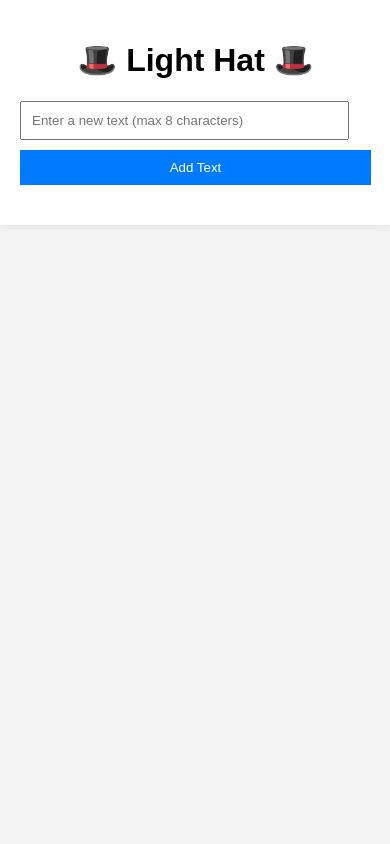
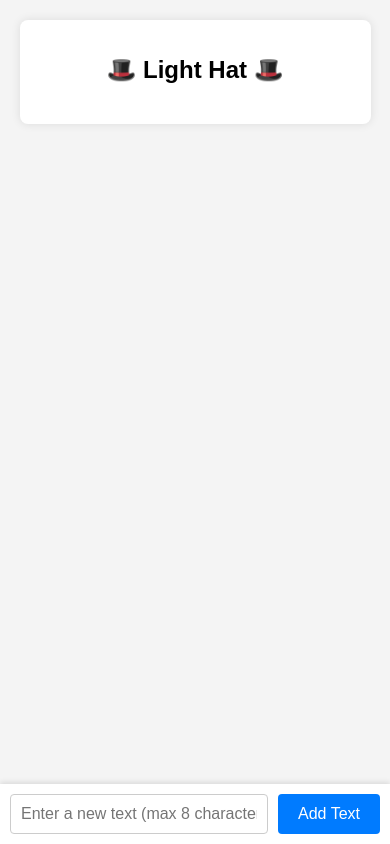
Before and after one commit to solen0id/light-hat-app, a Django app: page / in a window 390 px wide. Run offline with Django 5.2, Linux system fonts and the light colour scheme; data that the repository does not hold is empty; parts of the project's set-up code (start-up, migrations or seed data) failed here and were passed over.

Commit message:
Optimize for mobile

```diff
--- a/emf_hat/__init__.py
+++ b/emf_hat/__init__.py
@@ -1,5 +1,2 @@
 # This will make sure the app is always imported when
 # Django starts so that shared_task will use this app.
-from .celery import app as celery_app
-
-__all__ = ("celery_app",)
--- a/emf_hat/settings.py
+++ b/emf_hat/settings.py
@@ -129,10 +129,4 @@ STATIC_URL = "static/"
 
 DEFAULT_AUTO_FIELD = "django.db.models.BigAutoField"
 
-CELERY_ACCEPT_CONTENT = ["json"]
-CELERY_TASK_SERIALIZER = "json"
-CELERY_RESULT_SERIALIZER = "json"
-CELERY_TIMEZONE = "UTC"
-
-HAT_CONTROLLER_TEXT_ADDRESS = "http://151.216.146.54:3001/text"
 N_MOST_ITEMS_STATS = 10
--- a/hat_api/templates/index.html
+++ b/hat_api/templates/index.html
@@ -18,30 +18,47 @@
       .container {
         width: 90%;
         max-width: 600px;
-        margin: 0 auto;
+        margin: 20px auto;
         padding: 20px;
         background-color: #fff;
         box-shadow: 0 0 10px rgba(0, 0, 0, 0.1);
+        border-radius: 8px;
+        box-sizing: border-box;
       }
       h1 {
         text-align: center;
+        margin-bottom: 20px;
+        font-size: 24px;
       }
       form {
-        margin-bottom: 20px;
+        display: flex;
+        position: fixed;
+        bottom: 0;
+        left: 0;
+        width: 100%;
+        background-color: #fff;
+        padding: 10px;
+        box-shadow: 0 -2px 5px rgba(0, 0, 0, 0.1);
+        box-sizing: border-box;
+        z-index: 1000;
       }
       input[type="text"] {
-        width: calc(100% - 22px);
+        flex: 1;
         padding: 10px;
-        margin-bottom: 10px;
+        margin-right: 10px;
         box-sizing: border-box;
+        font-size: 16px;
+        border: 1px solid #ccc;
+        border-radius: 4px;
       }
       input[type="submit"] {
-        width: 100%;
-        padding: 10px;
+        padding: 10px 20px;
         background-color: #007bff;
         color: white;
         border: none;
         cursor: pointer;
+        font-size: 16px;
+        border-radius: 4px;
       }
       input[type="submit"]:hover {
         background-color: #0056b3;
@@ -55,6 +72,7 @@
       .hat-list {
         list-style-type: none;
         padding: 0;
+        margin: 0;
       }
       .hat-item {
         padding: 10px;
@@ -165,11 +189,11 @@
             listItem.innerHTML = `
                       <span>${text.text}</span>
                       <div class="vote-buttons">
-                            <button class="downvote-button" data-id="${text.id}">
+                          <button class="vote-button downvote-button" data-id="${text.id}">
                               <i class="fas fa-arrow-down"></i>
                           </button>
                           <span>- ${text.downvotes}</span>
-                            <button class="upvote-button" data-id="${text.id}">
+                          <button class="vote-button upvote-button" data-id="${text.id}">
                               <i class="fas fa-arrow-up"></i>
                           </button>
                           <span>${text.upvotes}</span>
```
Also changed, not shown: other parts of hat_api/templates/index.html (+15 -9 lines), docker-compose.yaml (+2 -45 lines), emf_hat/celery.py (deleted, +0 -44 lines), hat_api/tasks.py (deleted, +0 -50 lines). Lines whose indentation alone changed are shown as unchanged.
